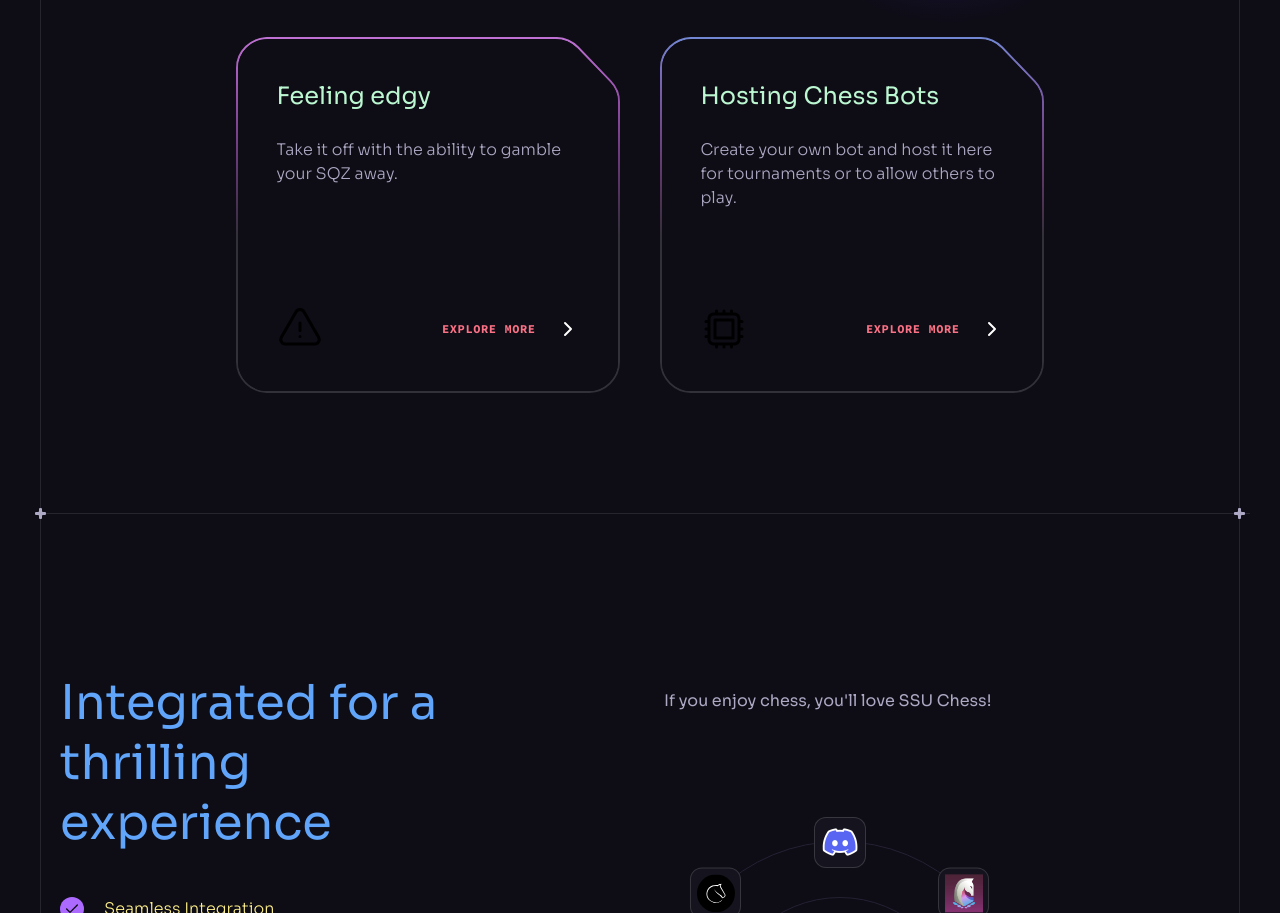
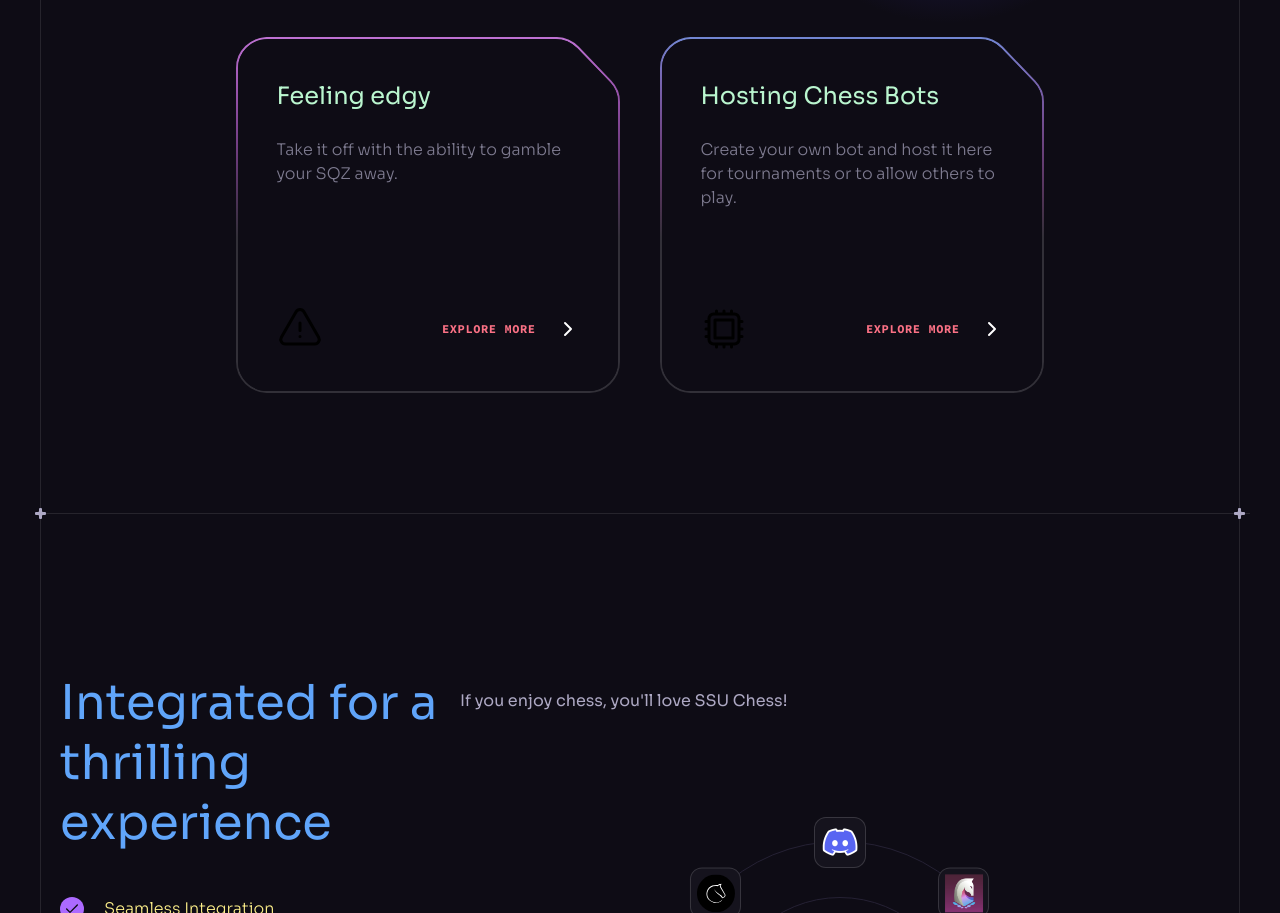
Before and after one commit to harrisb002/Landing, a React (Vite) app: page / in a window 1280 px wide. Shown: the part 2040-2953 px from the top of the page. Built offline with nearby package versions, Linux system fonts and the light colour scheme.

Commit message:
minor css

```diff
--- a/src/components/Benefits.jsx
+++ b/src/components/Benefits.jsx
@@ -24,8 +24,8 @@ const Benefits = () => {
               key={item.id}
             >
               <div className="relative z-2 flex flex-col min-h-[22rem] p-[2.4rem] pointer-events-none">
-                <h5 className="h5 mb-6 text-green-200">{item.title}</h5>
-                <p className="body-2 mb-2 text-n-3">{item.text}</p>
+                <h5 className="h5 mb-6 text-n-14">{item.title}</h5>
+                <p className="body-2 mb-2 text-n-15">{item.text}</p>
                 <div className="flex items-center mt-auto ">
                   <img
                     src={item.iconUrl}
--- a/src/components/Collaboration.jsx
+++ b/src/components/Collaboration.jsx
@@ -36,7 +36,7 @@ const Collaboration = () => {
         </div>
 
         <div className="lg:ml-auto xl:w-[48rem] mt-4">
-          <p className="body-3 mb-8 text-n-3 md:mb-16 lg:mb-32 lg:w-[22rem] lg:mx-auto text-indigo-300">
+          <p className="body-3 mb-8 text-n-3 md:mb-16 lg:mb-32 lg:w-[22rem] lg:mx-aut">
             {transparencyText}
           </p>
 
--- a/tailwind.config.js
+++ b/tailwind.config.js
@@ -32,6 +32,8 @@ export default {
           11: "#1B1B2E",
           12: "#2E2A41",
           13: "#6C7275",
+          14: "#BAF6CF",
+          15: "#7E7B90"
         },
       },
       fontFamily: {
```
